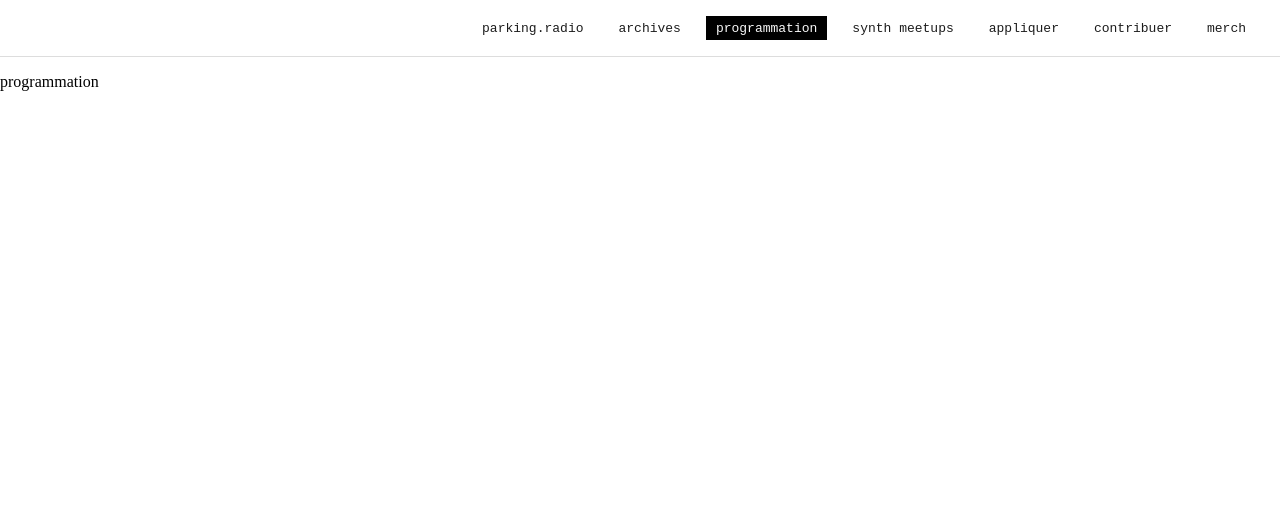
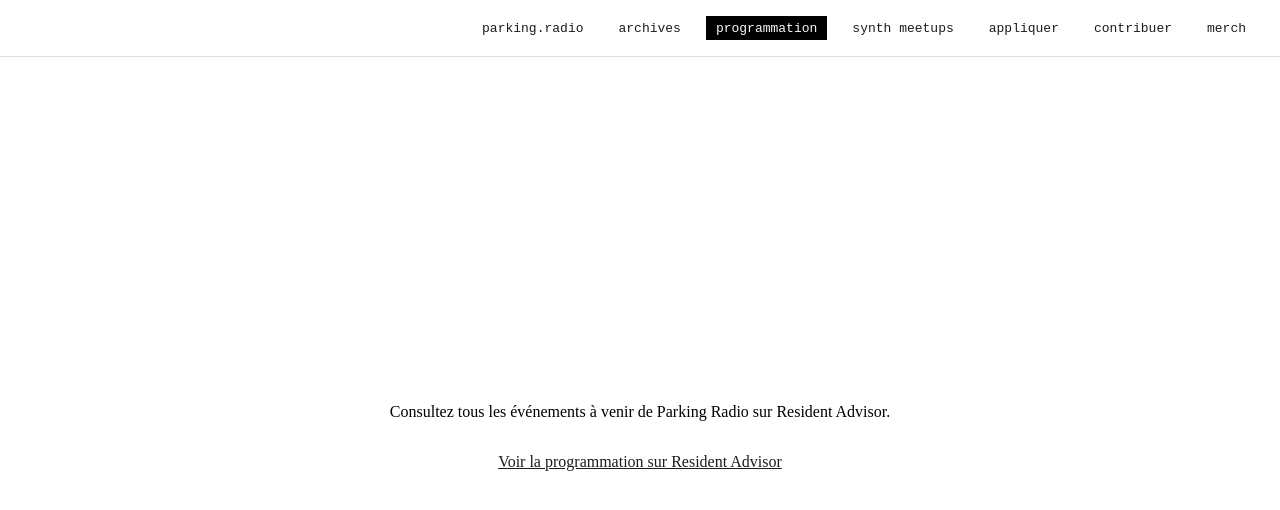
Before and after one commit to parkingradio/website, a React (Vite) app in the folder client/: page /programmation in a window 1280 px wide. Shown: the top 510 px of the page. Built offline with nearby package versions, Linux system fonts and the light colour scheme; a web font is replaced by a local one.

Commit message:
Implement the programmation page
The RA promoter events widget can't be embedded: the device-verification
challenge gets stuck in a loop and never completes when used inside an
Iframe. Instead, show a short blurb and a link out to the RA promoter
profile.

```diff
--- /dev/null
+++ b/client/src/pages/programmation.css
@@ -0,0 +1,15 @@
+.programmation {
+  flex: 1;
+  display: flex;
+  flex-direction: column;
+  align-items: center;
+  justify-content: center;
+  gap: 1rem;
+  text-align: center;
+  padding: 2rem;
+}
+
+.programmation a {
+  color: #1c1c1c;
+  text-decoration: underline;
+}
--- a/client/src/pages/programmation.tsx
+++ b/client/src/pages/programmation.tsx
@@ -1,3 +1,14 @@
+import './programmation.css'
+
+const RA_PROMOTER_URL = 'https://ra.co/promoters/183980'
+
 export function Programmation() {
-  return <p>programmation</p>
+  return (
+    <div className="programmation">
+      <p>Consultez tous les événements à venir de Parking Radio sur Resident Advisor.</p>
+      <a href={RA_PROMOTER_URL} target="_blank" rel="noreferrer">
+        Voir la programmation sur Resident Advisor
+      </a>
+    </div>
+  )
 }
```
Also changed, not shown: 2 other files (tests, documents, lock files or other folders).
